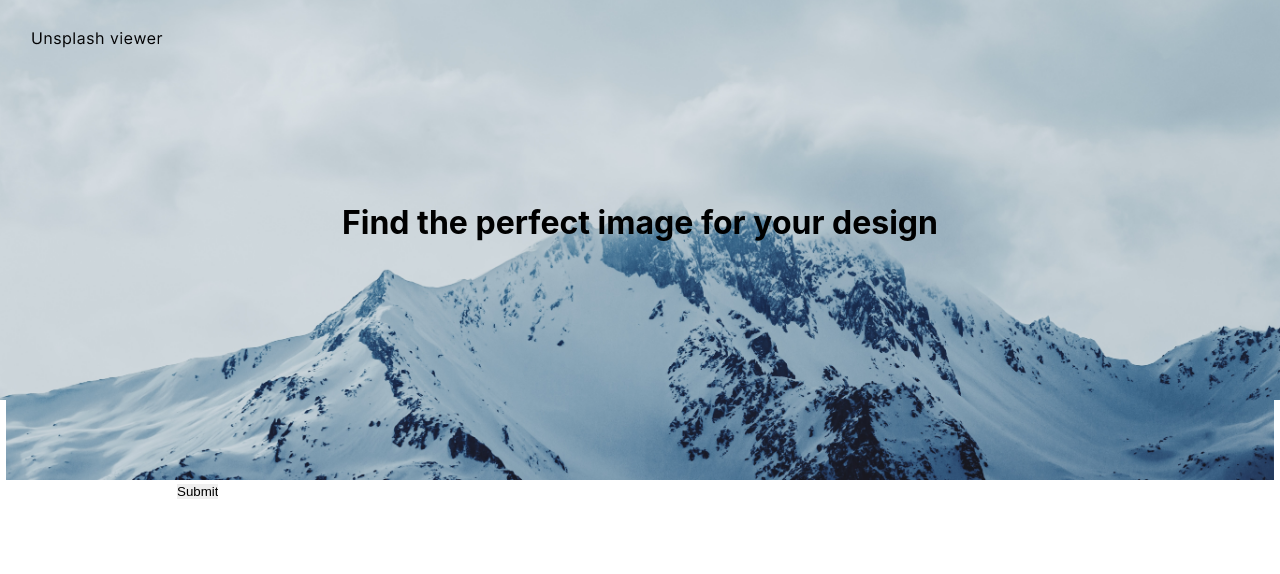
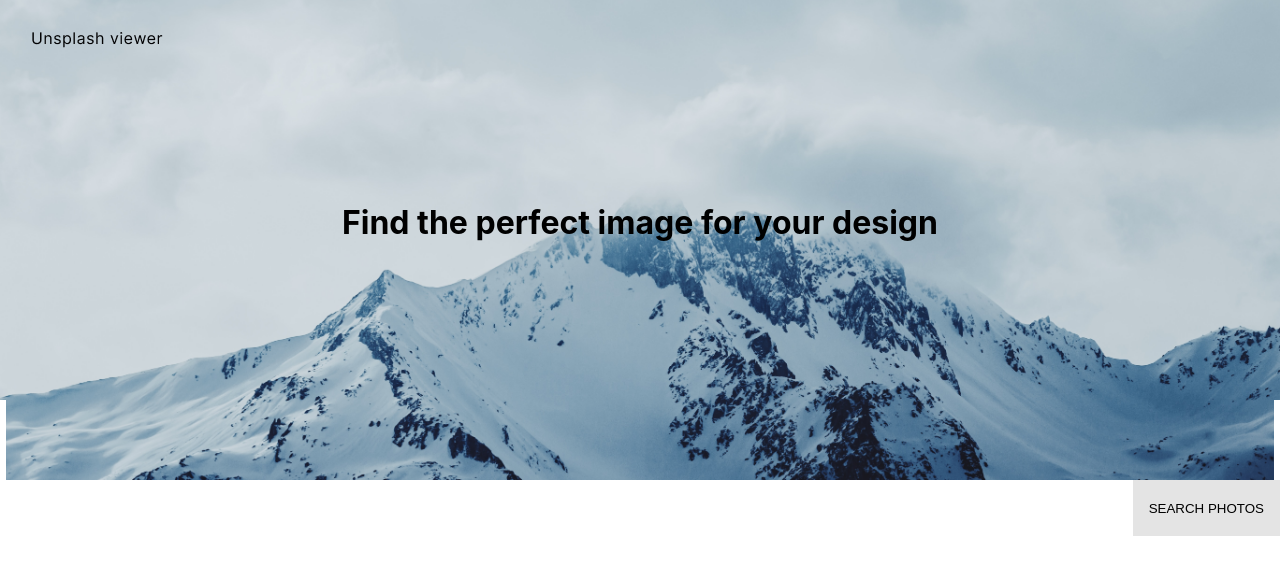
Before and after one commit to imkarin/unsplash-viewer, a React (Create React App) app: page / in a window 1280 px wide. Shown: the top 574 px of the page. Built offline with nearby package versions, Linux system fonts and the light colour scheme.

Commit message:
Add styling for SearchBar component

```diff
--- a/src/components/SearchBar.jsx
+++ b/src/components/SearchBar.jsx
@@ -1,4 +1,28 @@
 import React from 'react'
+import styled from 'styled-components'
+
+const StyledSearchBar = styled.form`
+  height: 56px;
+  background: transparent;
+  display: flex;
+  flex-direction: row;
+  gap: 16px;
+
+  > input {
+    height: 100%;
+    padding: 0 16px;
+
+    &[type=text] {
+      flex-grow: 1;
+      background-color: #fff;
+    }
+
+    &[type=submit] {
+      background-color: #e4e4e4;
+      text-transform: uppercase;
+    }
+  }
+`
 
 const SearchBar = () => {
   // Search bar will contain a small form with text field + button
@@ -9,10 +33,10 @@ const SearchBar = () => {
   }
 
   return (
-    <form onSubmit={handleSubmit}>
+    <StyledSearchBar onSubmit={handleSubmit}>
       <input type='text' name='term'></input>
-      <input type='submit' />
-    </form>
+      <input type='submit' value='Search photos' />
+    </StyledSearchBar>
   )
 }
 
```
